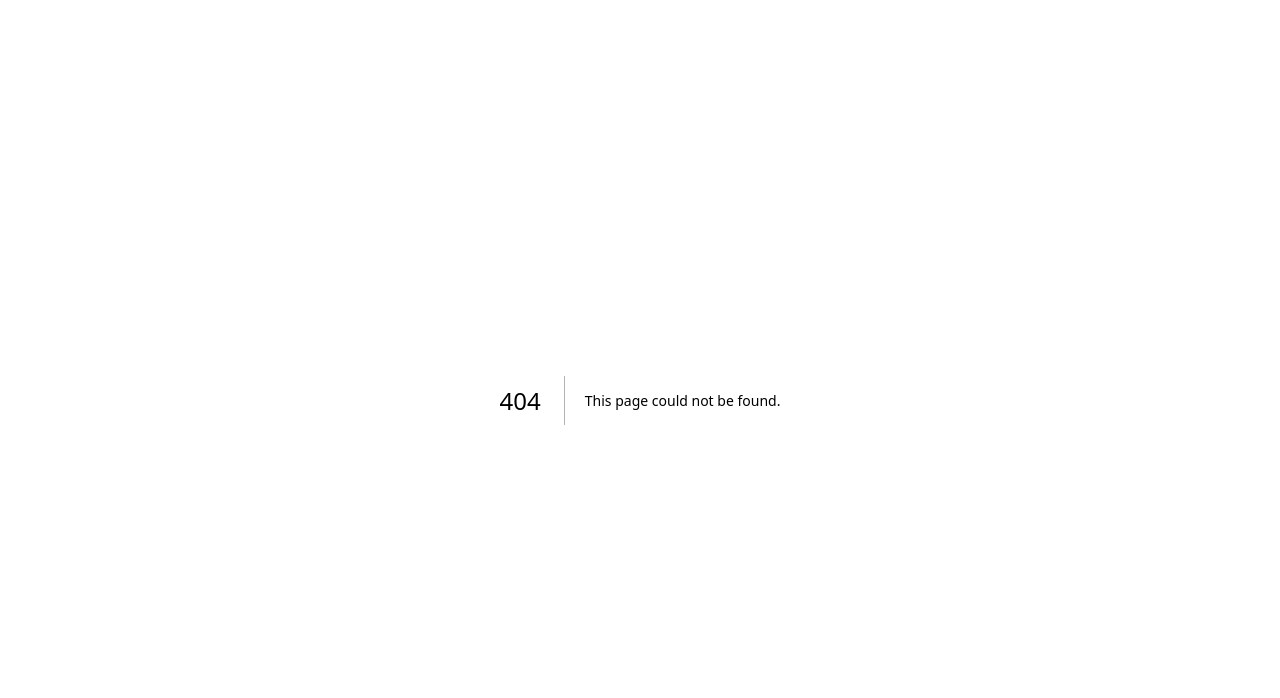
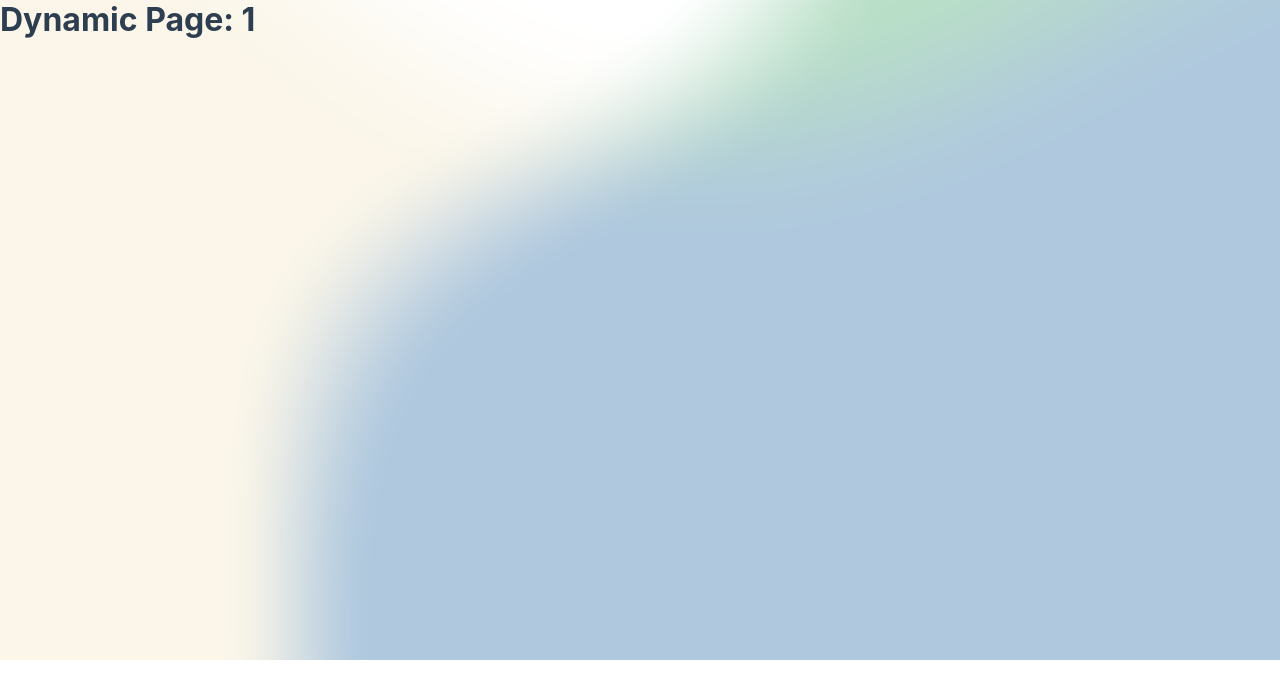
Before and after one commit to essjay05/nextjs-discover-coffee-shops, a Next.js app: page /1 in a window 1280 px wide. Before the commit this address had no page. Shown: the top 698 px of the page. Built offline with nearby package versions, Linux system fonts and the light colour scheme.

Commit message:
Exercises completed successfully for dynamic and static routing.

```diff
--- /dev/null
+++ b/src/pages/[id].js
@@ -0,0 +1,14 @@
+import { useRouter } from "next/router"
+
+const DynamicPage = () => {
+  const router = useRouter()
+  const { id } = router.query
+
+  return (
+    <>
+      <h1>Dynamic Page: {id}</h1>
+    </>
+  )
+}
+
+export default DynamicPage
```
Also changed, not shown: src/pages/courses/nextjs.js (added, +9 -0 lines).
